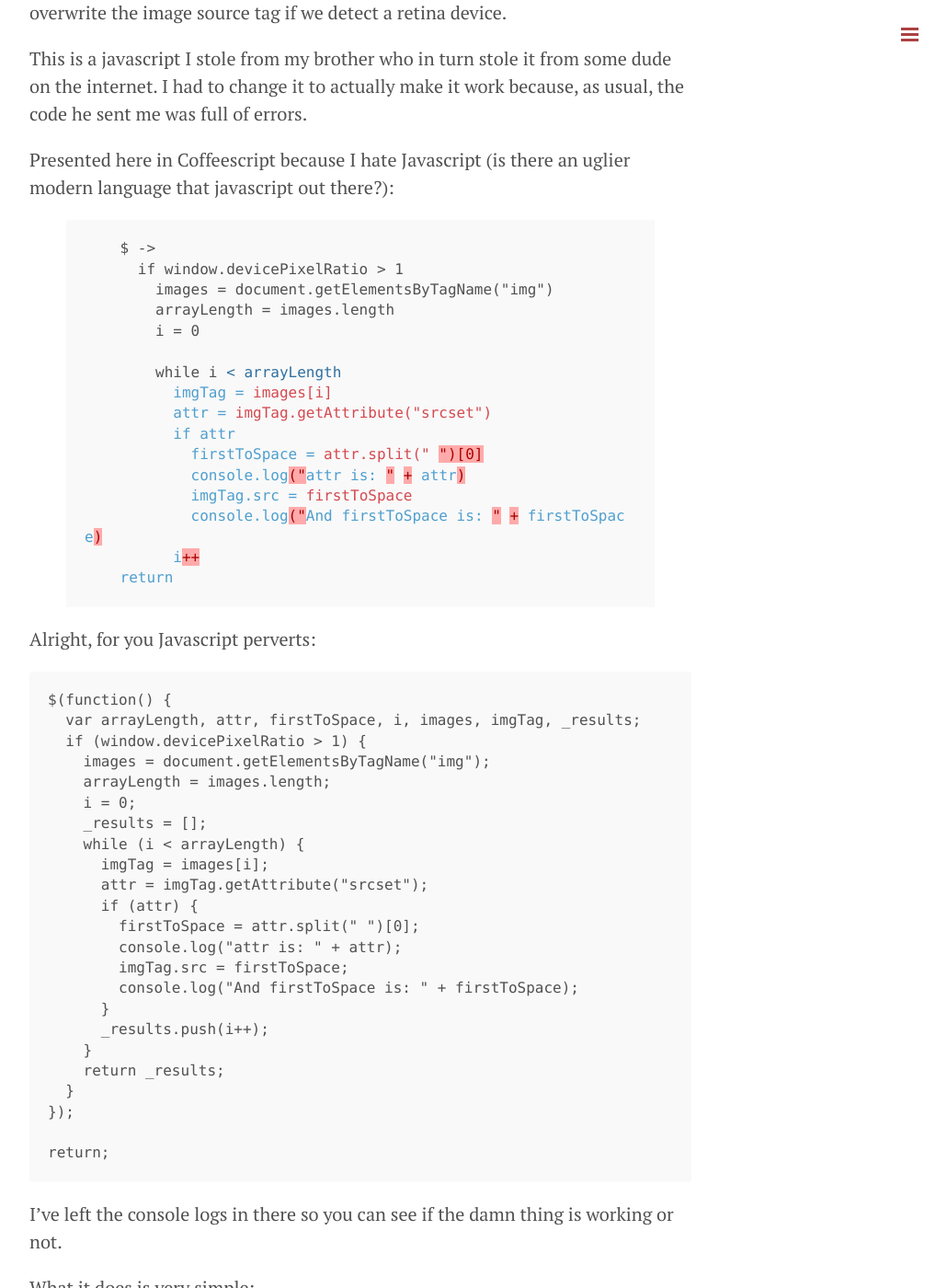
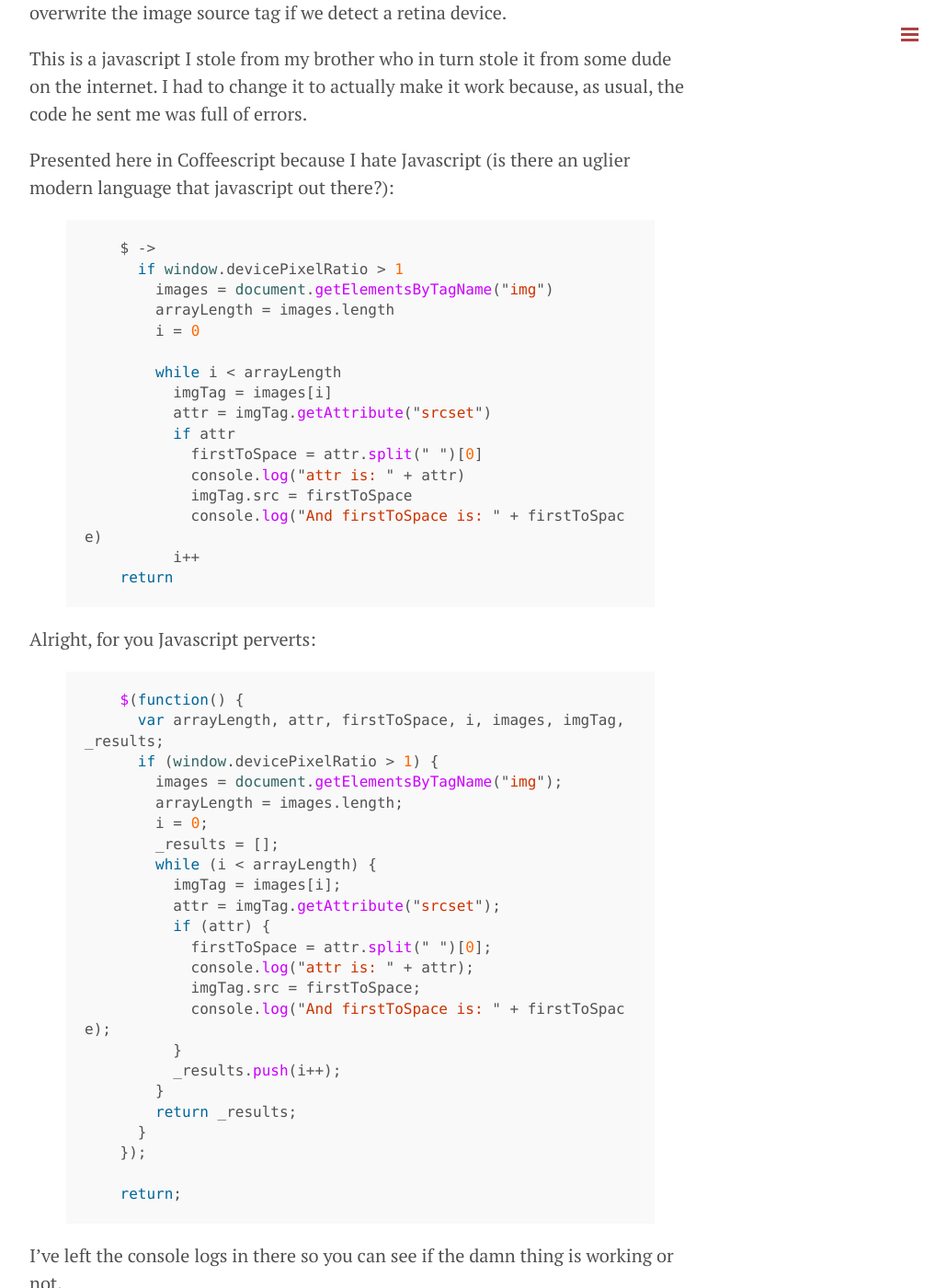
Before and after one commit to kakubei/kakubei.github.io, a Jekyll site: the page built from _posts/2014-04-07-serving-retina-images-to-devices-that-need-them.md, in a window 1280 px wide and 1400 px high, scrolled down 2579 px. Shown: the whole window at 92% size, without its empty margins (248-1278 px from the left). Built offline with Jekyll 4.4.1, drawn with Linux system fonts in a browser that asks for light colours; Markdown is read by kramdown in place of the engine named in the settings; comment, search, counter and statistics services are not loaded.

Commit message:
more highlighting

```diff
--- a/_config.yml
+++ b/_config.yml
@@ -1,7 +1,6 @@
 # Dependencies
 markdown:         redcarpet
 pygments:         true
-extensions: [fenced_code_blocks]
 
 # Permalinks
 permalink:        pretty
--- a/_posts/2014-04-07-serving-retina-images-to-devices-that-need-them.md
+++ b/_posts/2014-04-07-serving-retina-images-to-devices-that-need-them.md
@@ -63,7 +63,7 @@ This is a javascript I stole from my brother who in turn stole it from some dude
 
 Presented here in Coffeescript because I hate Javascript (is there an uglier modern language that javascript out there?):
 
-{% highlight html %}
+{% highlight javascript %}
     $ ->
       if window.devicePixelRatio > 1
         images = document.getElementsByTagName("img")
@@ -84,6 +84,7 @@ Presented here in Coffeescript because I hate Javascript (is there an uglier mod
 
 Alright, for you Javascript perverts:
 
+{% highlight javascript %}
     $(function() {
       var arrayLength, attr, firstToSpace, i, images, imgTag, _results;
       if (window.devicePixelRatio > 1) {
@@ -107,6 +108,7 @@ Alright, for you Javascript perverts:
     });
 
     return;
+{% endhighlight %}
 
 I've left the console logs in there so you can see if the damn thing is working or not.
 
```
Also changed, not shown: _posts/2014-01-18-variable-existence-in-ruby.md (+5 -5 lines).
